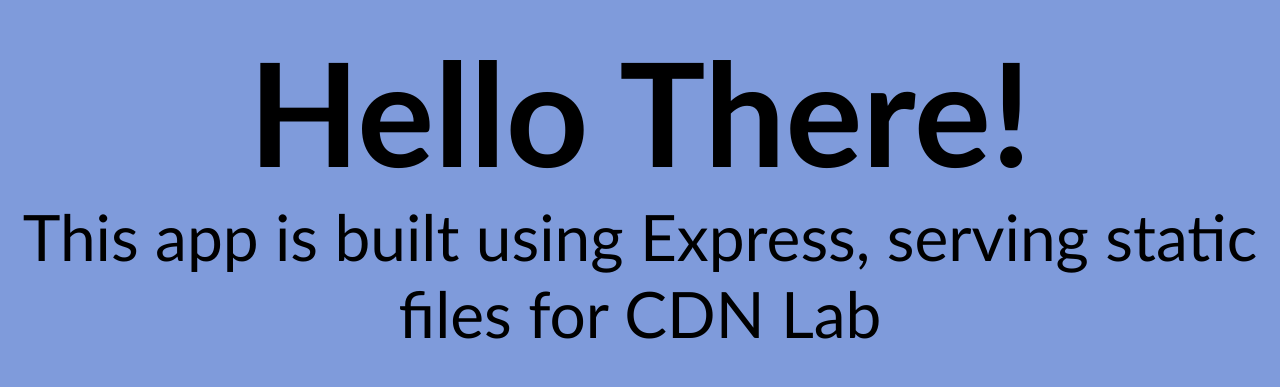
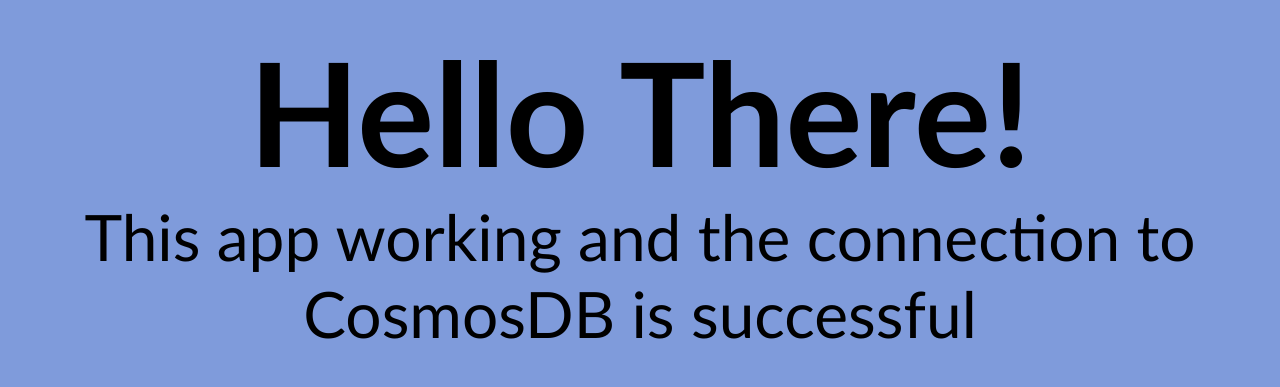
Before and after one commit to cloudacademy/azure-webapp-nodejs, a website: page public/index.html in a window 1280 px wide. Shown: the part 175-562 px from the top of the page. Drawn offline with Linux system fonts and the light colour scheme.

Commit message:
updating html

```diff
--- a/public/index.html
+++ b/public/index.html
@@ -8,7 +8,7 @@
 <body>
     <div class="center">
         <h1>Hello There!</h1>
-        <p>This app is built using Express, serving static files for CDN Lab</p>
+        <p>This app working and the connection to CosmosDB is successful</p>
         <br>
         <br>
         <img src="images/CADarkBlue.png" alt="cloudacademylogo" style="width:256px;height:256px;">
```
